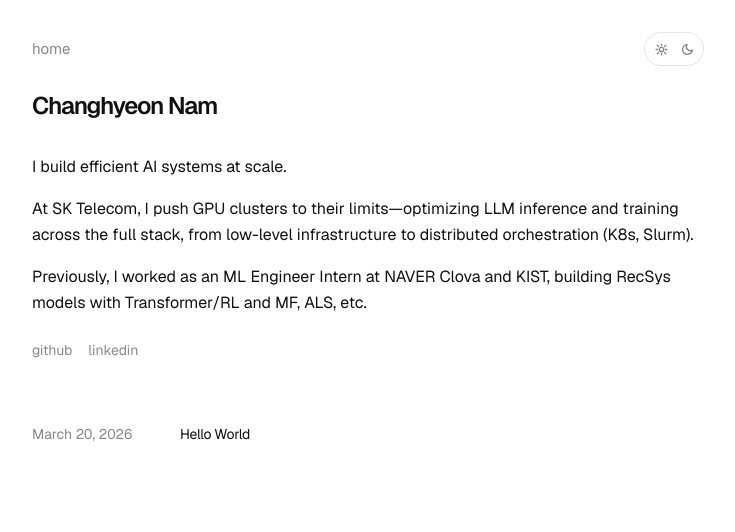
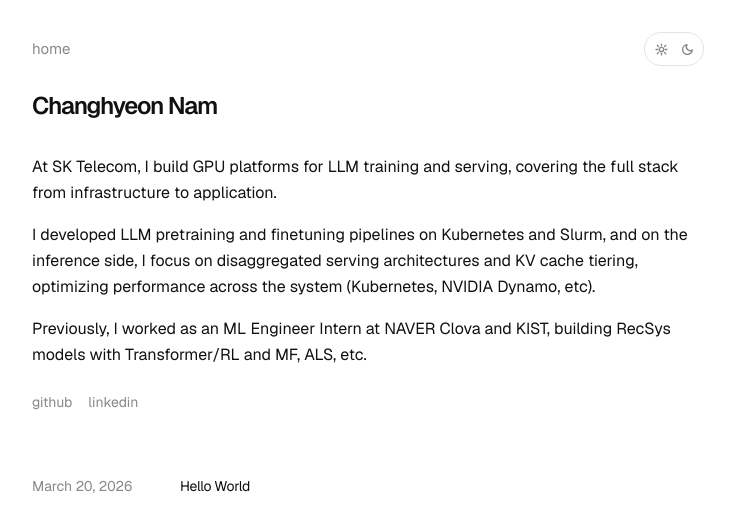
Before and after one commit to changhyeonnam/changhyeonnam.github.io, a Next.js app: page / in a window 1280 px wide. Shown: the top 532 px of the page, without its empty margins (272-1007 px from the left). Built offline with nearby package versions, Linux system fonts and the light colour scheme.

Commit message:
Update bio text

```diff
--- a/src/app/page.tsx
+++ b/src/app/page.tsx
@@ -12,12 +12,13 @@ export default function Home() {
             Changhyeon Nam
           </h1>
           <p className="mb-4 leading-relaxed" style={{ color: 'var(--c-text)' }}>
-            I build efficient AI systems at scale.
+            At SK Telecom, I build GPU platforms for LLM training and serving, covering the full
+            stack from infrastructure to application.
           </p>
           <p className="mb-4 leading-relaxed" style={{ color: 'var(--c-text)' }}>
-            At SK Telecom, I push GPU clusters to their limits—optimizing LLM inference and
-            training across the full stack, from low-level infrastructure to distributed
-            orchestration (K8s, Slurm).
+            I developed LLM pretraining and finetuning pipelines on Kubernetes and Slurm, and on
+            the inference side, I focus on disaggregated serving architectures and KV cache
+            tiering, optimizing performance across the system (Kubernetes, NVIDIA Dynamo, etc).
           </p>
           <p className="mb-4 leading-relaxed" style={{ color: 'var(--c-text)' }}>
             Previously, I worked as an ML Engineer Intern at NAVER Clova and KIST, building
```
